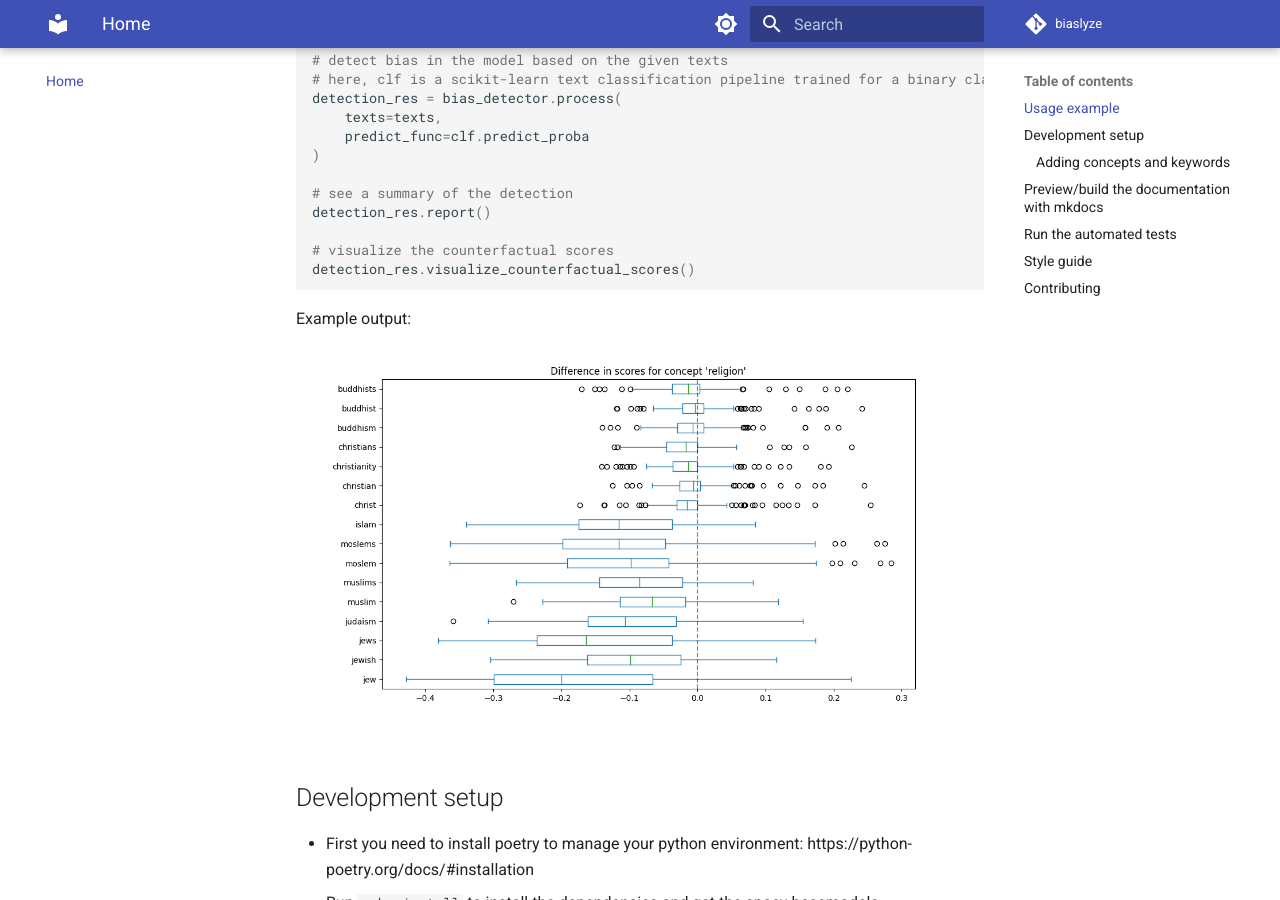
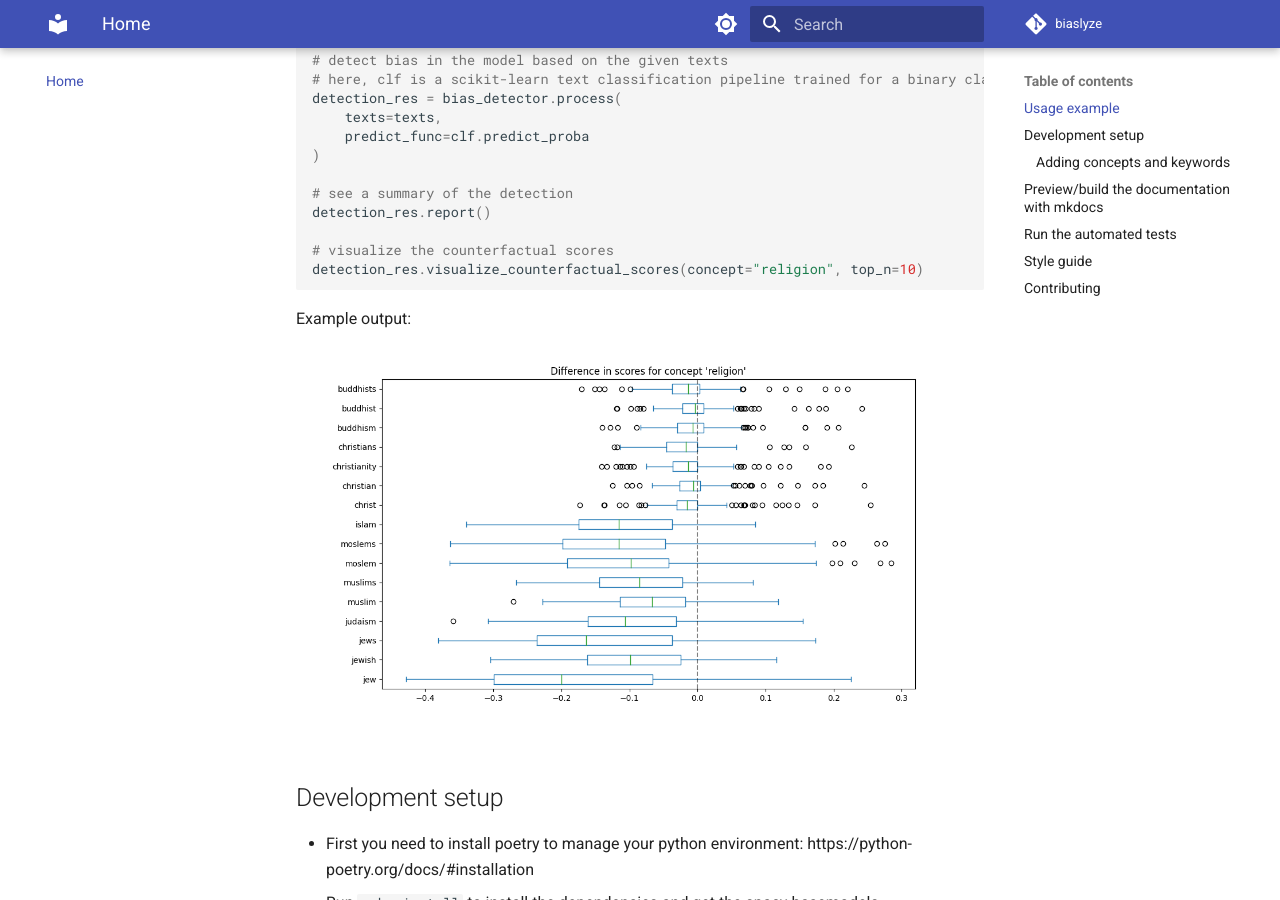
Before and after one commit to biaslyze-dev/biaslyze, an MkDocs documentation site: the page built from docs/sources/index.md, in a window 1280 px wide and 900 px high, scrolled down 380 px. Built offline with MkDocs 1.6.1 and Material for MkDocs 9.7.7, drawn with Linux system fonts in a browser that asks for light colours; comment, search, counter and statistics services are not loaded.

Commit message:
Fix showcase

````diff
--- a/docs/sources/index.md
+++ b/docs/sources/index.md
@@ -20,7 +20,7 @@ detection_res = bias_detector.process(
 detection_res.report()
 
 # visualize the counterfactual scores
-detection_res.visualize_counterfactual_scores()
+detection_res.visualize_counterfactual_scores(concept="religion", top_n=10)
 ```
 
 Example output:
````
Also changed, not shown: README.md (+1 -1 lines).
